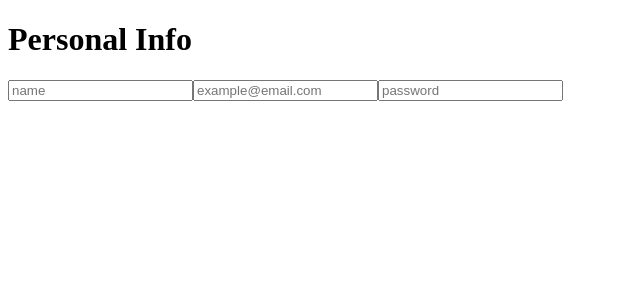
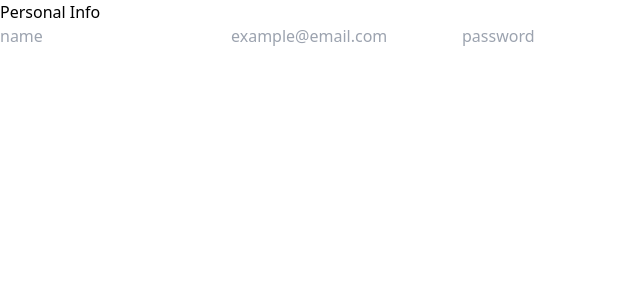
Before and after one commit to MahshadOliaie/Wizard-Form, a React (Vite) app: page / in a window 1280 px wide. Shown: the top 300 px of the page, without its empty margins (0-640 px from the left). Built offline with nearby package versions, Linux system fonts and the light colour scheme.

Commit message:
tailwind added

```diff
--- a/index.html
+++ b/index.html
@@ -2,7 +2,6 @@
 <html lang="en">
   <head>
     <meta charset="UTF-8" />
-    <link rel="icon" type="image/svg+xml" href="/vite.svg" />
     <meta name="viewport" content="width=device-width, initial-scale=1.0" />
     <title>Fitness Form</title>
   </head>
--- a/package.json
+++ b/package.json
@@ -18,10 +18,13 @@
     "@types/react": "^18.2.43",
     "@types/react-dom": "^18.2.17",
     "@vitejs/plugin-react": "^4.2.1",
+    "autoprefixer": "^10.4.18",
     "eslint": "^8.55.0",
     "eslint-plugin-react": "^7.33.2",
     "eslint-plugin-react-hooks": "^4.6.0",
     "eslint-plugin-react-refresh": "^0.4.5",
+    "postcss": "^8.4.35",
+    "tailwindcss": "^3.4.1",
     "vite": "^5.0.8"
   }
 }
--- /dev/null
+++ b/postcss.config.cjs
@@ -0,0 +1,6 @@
+module.exports = {
+  plugins: {
+    tailwindcss: {},
+    autoprefixer: {},
+  }
+}
--- a/src/components/PersonalInfo/PersonalInfo.jsx
+++ b/src/components/PersonalInfo/PersonalInfo.jsx
@@ -1,11 +1,10 @@
-
 
 function PersonalInfo() {
     return (
         <>
             <h1>Personal Info</h1>
             <form>
-                <input type="text" placeholder="name" />
+                <input type="text" placeholder="name"/>
                 <input type="email" placeholder="example@email.com" />
                 <input type="password" placeholder="password" />
             </form>
--- /dev/null
+++ b/src/main.css
@@ -0,0 +1,5 @@
+
+
+@tailwind base;
+@tailwind components;
+@tailwind utilities;
--- a/src/main.jsx
+++ b/src/main.jsx
@@ -1,6 +1,7 @@
 import React from 'react'
 import ReactDOM from 'react-dom/client'
 import App from './App.jsx'
+import './main.css'
 
 ReactDOM.createRoot(document.getElementById('root')).render(
   <React.StrictMode>
--- /dev/null
+++ b/tailwind.config.js
@@ -0,0 +1,8 @@
+/** @type {import('tailwindcss').Config} */
+export default {
+  content: ["./src/**/*.{js,jsx}"],
+  theme: {
+    extend: {},
+  },
+  plugins: [],
+}
```
Also changed, not shown: 1 other file (tests, documents, lock files or other folders).
